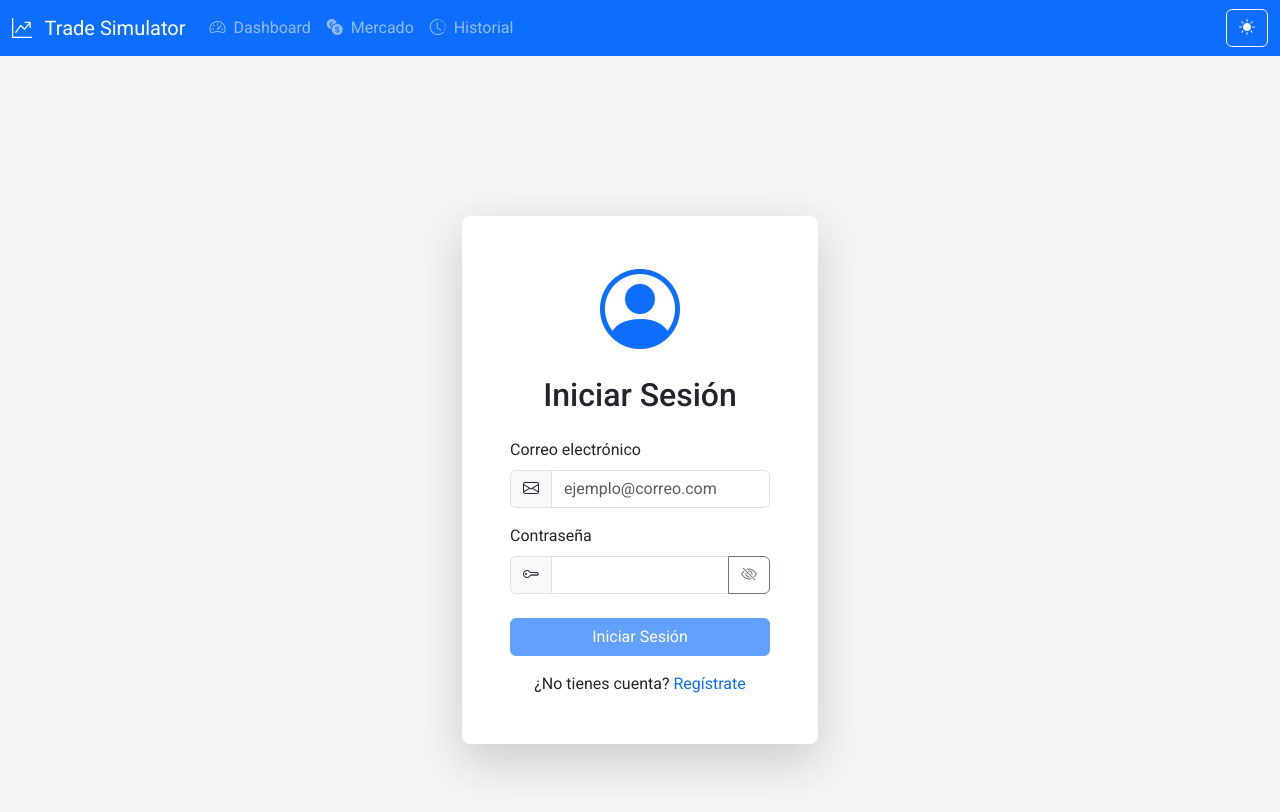
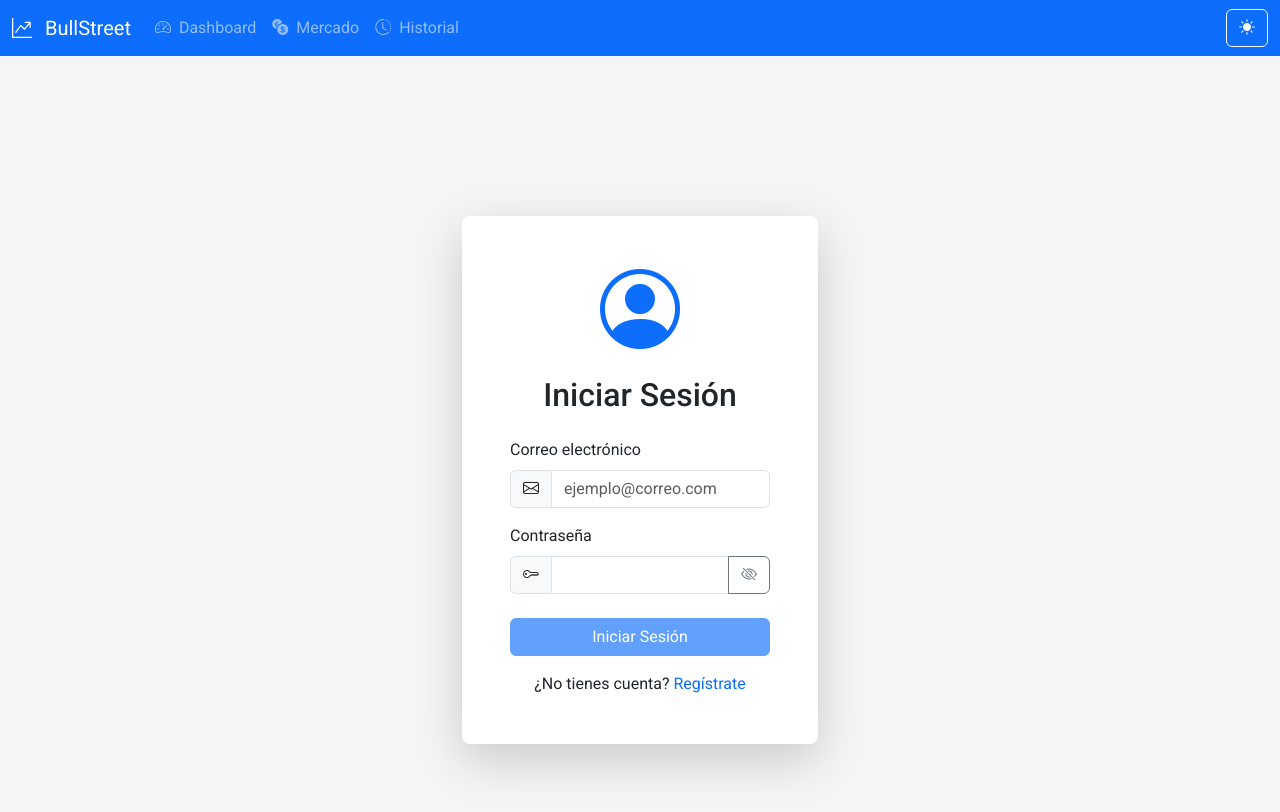
Before and after one commit to perichico/trade-simulator, an Angular app in the folder sources/frontendAngular/: page /login in a window 1280 px wide. Shown: the top 812 px of the page. Built offline with nearby package versions, Linux system fonts and the light colour scheme.

Commit message:
fix: proyect name

```diff
--- a/sources/frontendAngular/src/app/app.component.html
+++ b/sources/frontendAngular/src/app/app.component.html
@@ -2,7 +2,7 @@
   <div class="container-fluid">
     <a class="navbar-brand" href="#">
       <i class="bi bi-graph-up-arrow me-2"></i>
-      Trade Simulator
+      BullStreet
     </a>
     <button class="navbar-toggler" type="button" data-bs-toggle="collapse" data-bs-target="#navbarNav">
       <span class="navbar-toggler-icon"></span>
```
